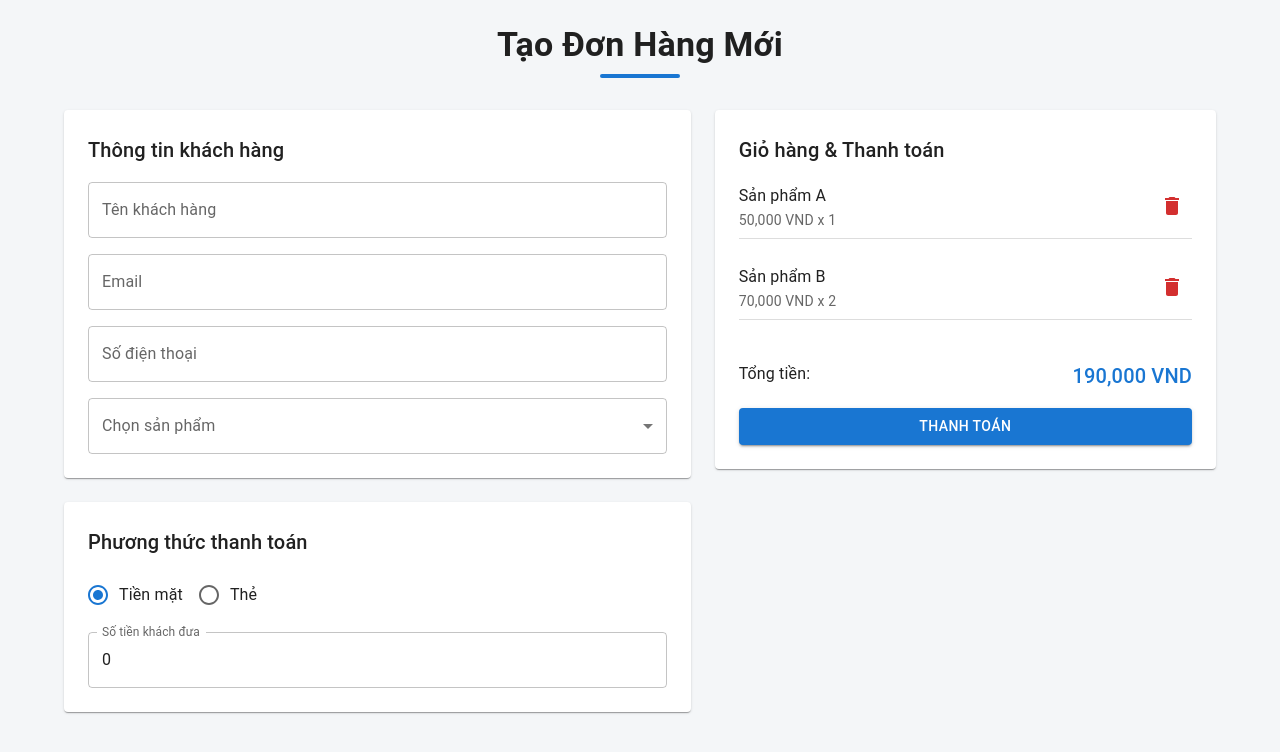
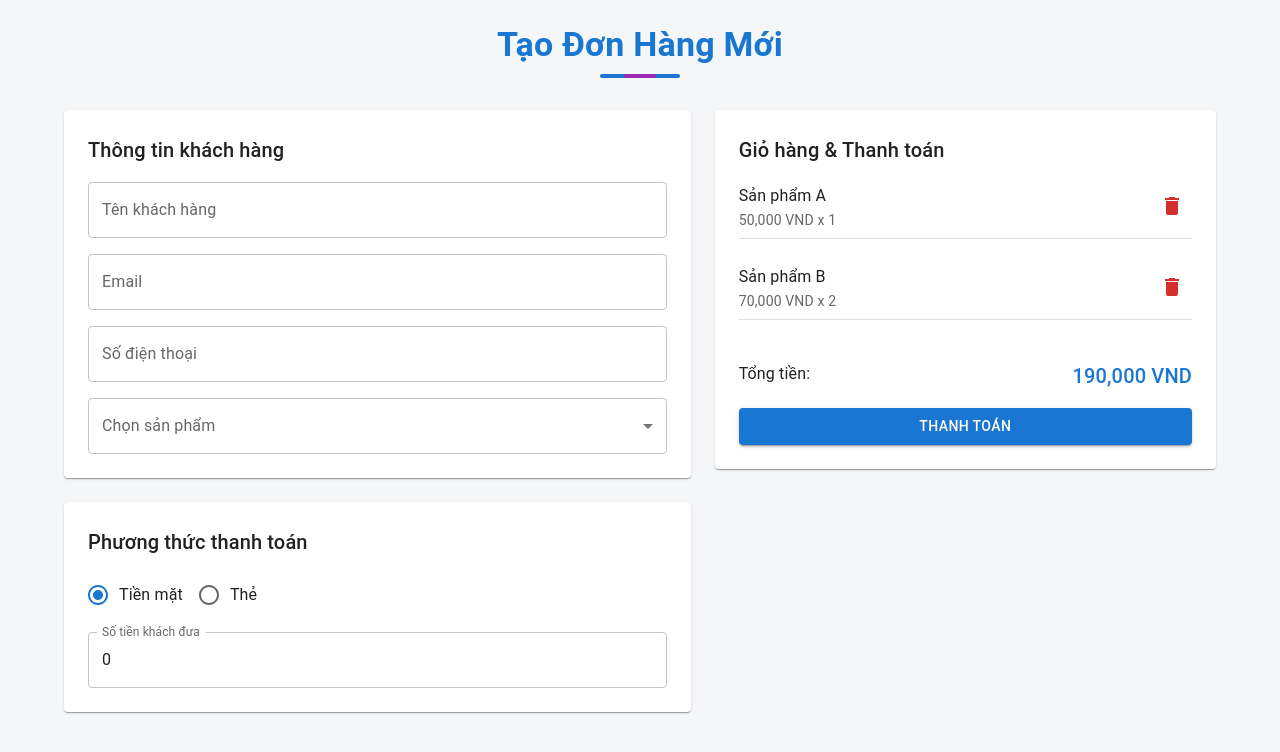
Before and after one commit to hongson1003/Mona_Test_NguyenHongSon, a React (Vite) app: page / in a window 1280 px wide. Shown: the top 752 px of the page. Built offline with nearby package versions, Linux system fonts and the light colour scheme.

Commit message:
fea: thêm mới SectionTitle

```diff
--- a/src/components/ProductSelect.tsx
+++ b/src/components/ProductSelect.tsx
@@ -1,5 +1,13 @@
 import { ICartProduct } from "@/models";
-import { FormControl, InputLabel, MenuItem, Select } from "@mui/material";
+import { Check } from "@mui/icons-material";
+import {
+  FormControl,
+  InputLabel,
+  ListItemIcon,
+  ListItemText,
+  MenuItem,
+  Select,
+} from "@mui/material";
 import { useState } from "react";
 
 interface IProductSelectProps {
@@ -8,14 +16,18 @@ interface IProductSelectProps {
 }
 
 const ProductSelect = ({ products, onChange }: IProductSelectProps) => {
-  const [selectedProducts, setSelectedProducts] = useState<ICartProduct[]>([]);
+  const [selectedIds, setSelectedIds] = useState<number[]>([]);
 
   const handleChange = (event: any) => {
-    const selectedIds = event.target.value as number[];
-    const selectedItems = products.filter((p) => selectedIds.includes(p.id));
+    const newSelectedIds = event.target.value as number[];
 
-    setSelectedProducts(selectedItems);
-    onChange(selectedItems);
+    if (
+      newSelectedIds.length !== selectedIds.length ||
+      !newSelectedIds.every((id) => selectedIds.includes(id))
+    ) {
+      setSelectedIds(newSelectedIds);
+      onChange(products.filter((p) => newSelectedIds.includes(p.id)));
+    }
   };
 
   return (
@@ -23,12 +35,27 @@ const ProductSelect = ({ products, onChange }: IProductSelectProps) => {
       <InputLabel>Chọn sản phẩm</InputLabel>
       <Select
         multiple
-        value={selectedProducts.map((p) => p.id)}
+        value={selectedIds}
         onChange={handleChange}
+        renderValue={(selected) =>
+          products
+            .filter((p) => selected.includes(p.id))
+            .map((p) => p.name)
+            .join(", ")
+        }
       >
         {products.map((product) => (
-          <MenuItem key={product.id} value={product.id}>
-            {product.name} - {product.price.toLocaleString()} VND
+          <MenuItem key={product.id} value={product.id} sx={{ py: 1 }}>
+            <ListItemIcon>
+              {selectedIds.includes(product.id) && (
+                <Check sx={{ color: "green" }} />
+              )}
+            </ListItemIcon>
+            <ListItemText
+              primary={`${
+                product.name
+              } - ${product.price.toLocaleString()} VND`}
+            />
           </MenuItem>
         ))}
       </Select>
--- /dev/null
+++ b/src/components/SectionTitle.tsx
@@ -0,0 +1,38 @@
+import { Typography, Box } from "@mui/material";
+
+interface ISectionTitleProps {
+  title: string;
+}
+
+const SectionTitle = ({ title }: ISectionTitleProps) => {
+  return (
+    <Box sx={{ textAlign: "center", position: "relative", mb: 4 }}>
+      <Typography variant="h4" fontWeight="bold" color="primary">
+        {title}
+      </Typography>
+      <Box
+        sx={{
+          width: 80,
+          height: 4,
+          backgroundColor: "primary.main",
+          margin: "8px auto 0",
+          borderRadius: 2,
+          position: "relative",
+          "&::before": {
+            content: '""',
+            position: "absolute",
+            width: 40,
+            height: 4,
+            backgroundColor: "secondary.main",
+            top: "50%",
+            left: "50%",
+            transform: "translate(-50%, -50%) scaleX(0.8)",
+            borderRadius: 2,
+          },
+        }}
+      />
+    </Box>
+  );
+};
+
+export default SectionTitle;
--- a/src/components/index.ts
+++ b/src/components/index.ts
@@ -5,3 +5,4 @@ export { default as PaymentForm } from "./PaymentForm";
 export { default as CartItemList } from "./CartItemList";
 export { default as CustomerInfo } from "./CustomerInfo";
 export { default as ProductSelect } from "./ProductSelect";
+export { default as SectionTitle } from "./SectionTitle";
--- a/src/containers/orders/CreateOrder.tsx
+++ b/src/containers/orders/CreateOrder.tsx
@@ -1,4 +1,5 @@
-import { Box, Container, Typography } from "@mui/material";
+import { SectionTitle } from "@/components";
+import { Box, Container } from "@mui/material";
 import CartSummary from "./CartSummary";
 import OrderForm from "./OrderForm";
 
@@ -15,26 +16,7 @@ const CreateOrder = () => {
       }}
     >
       {/* Tiêu đề */}
-      <Typography
-        variant="h4"
-        fontWeight="bold"
-        sx={{
-          mb: 4,
-          textAlign: "center",
-          position: "relative",
-          "&::after": {
-            content: '""',
-            display: "block",
-            width: "80px",
-            height: "4px",
-            backgroundColor: "primary.main",
-            margin: "8px auto 0",
-            borderRadius: "2px",
-          },
-        }}
-      >
-        Tạo Đơn Hàng Mới
-      </Typography>
+      <SectionTitle title="Tạo Đơn Hàng Mới" />
 
       {/* Nội dung */}
       <Box
```
